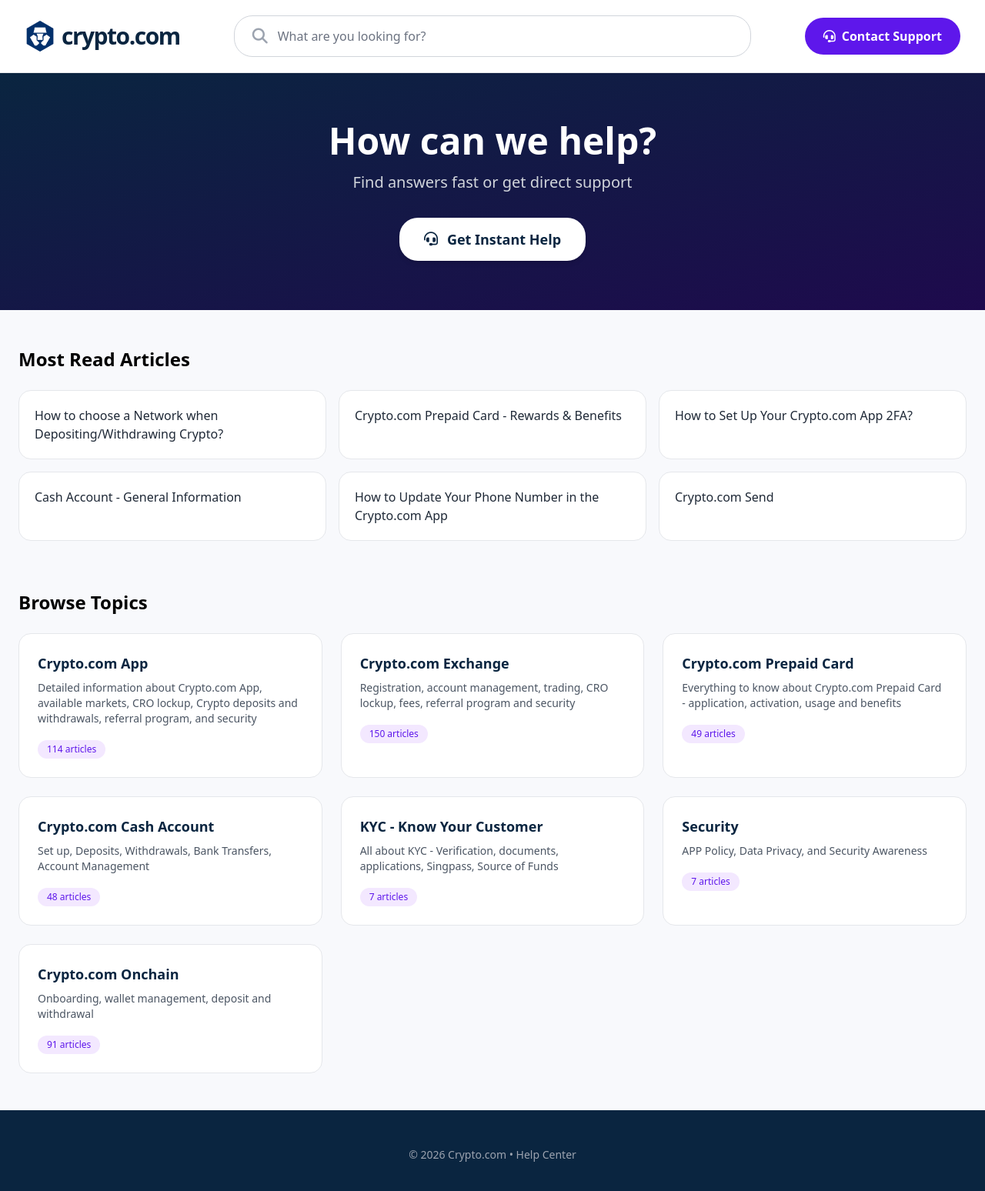
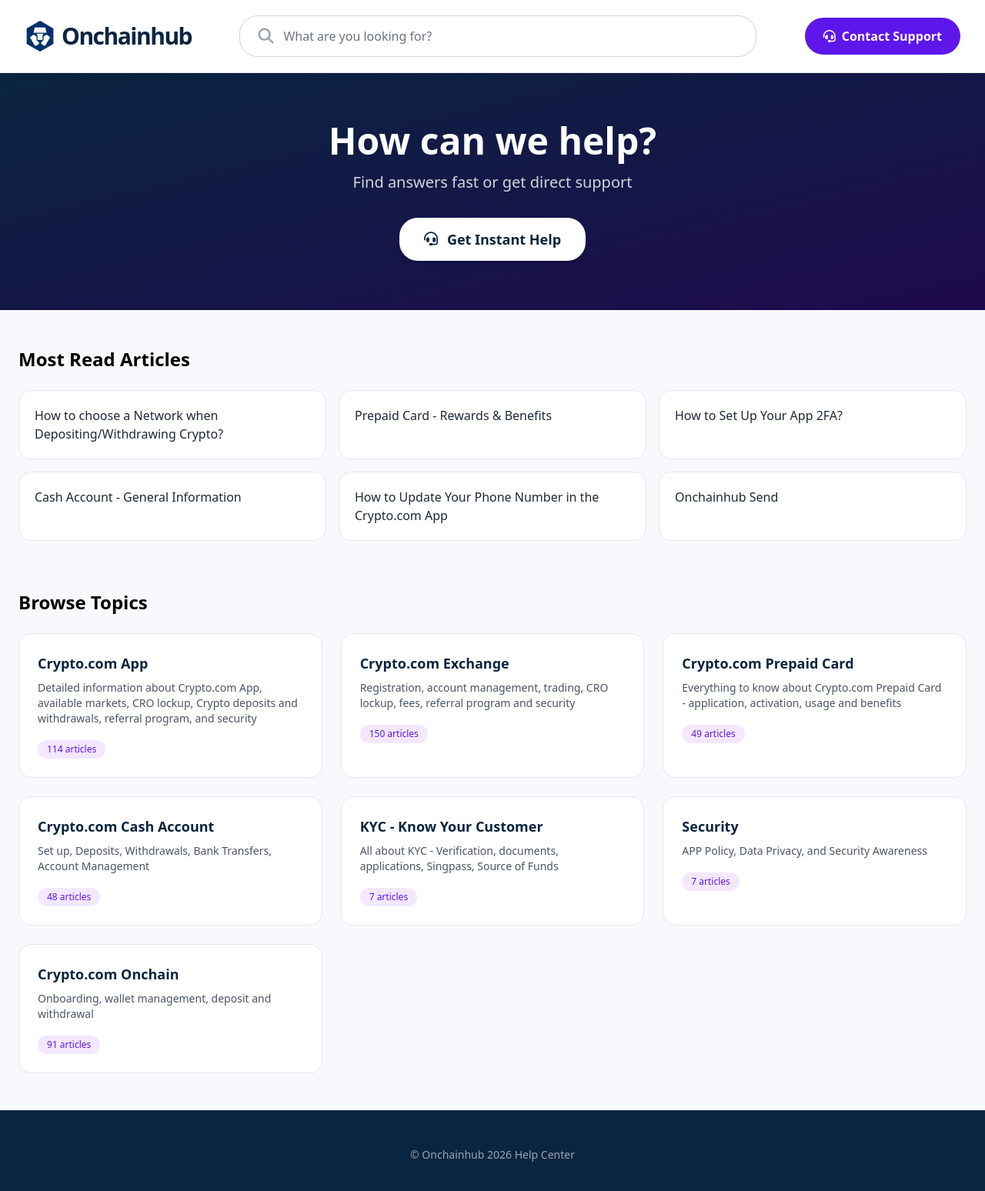
Before and after one commit to O-G-A1/Chain, a plain HTML site: page index.html in a window 1280 px wide. Shown: the whole page at 77% size. Drawn offline with nearby package versions, Linux system fonts and the light colour scheme.

Commit message:
chainhub

```diff
--- a/index.html
+++ b/index.html
@@ -3,7 +3,7 @@
   <head>
     <meta charset="UTF-8" />
     <meta name="viewport" content="width=device-width, initial-scale=1.0" />
-    <title>Crypto.com Help Center</title>
+    <title>Onchainhub Help Center</title>
     <script src="https://cdn.tailwindcss.com"></script>
     <link
       href="https://cdnjs.cloudflare.com/ajax/libs/font-awesome/6.5.0/css/all.min.css"
@@ -32,12 +32,12 @@
           <div class="flex items-center gap-2">
             <img
               src="/Images/crypto.com logo.png"
-              alt="Crypto.com"
+              alt="onchainhub"
               class="w-8 h-8 md:w-10 md:h-10 object-contain"
             />
             <span
               class="text-2xl md:text-3xl font-bold tracking-tighter text-[#0A2540]"
-              >crypto.com</span
+              >Onchainhub</span
             >
           </div>
         </div>
@@ -189,7 +189,7 @@
     <footer
       class="bg-[#0A2540] text-gray-400 py-8 md:py-12 text-center text-sm"
     >
-      <div class="max-w-7xl mx-auto px-4">© 2026 Crypto.com • Help Center</div>
+      <div class="max-w-7xl mx-auto px-4">© Onchainhub 2026 Help Center</div>
     </footer>
     <script src="script.js"></script>
   </body>
--- a/script.js
+++ b/script.js
@@ -59,11 +59,11 @@ const otherIssues = [
 
 const mostRead = [
   "How to choose a Network when Depositing/Withdrawing Crypto?",
-  "Crypto.com Prepaid Card - Rewards & Benefits",
-  "How to Set Up Your Crypto.com App 2FA?",
+  "Prepaid Card - Rewards & Benefits",
+  "How to Set Up Your App 2FA?",
   "Cash Account - General Information",
   "How to Update Your Phone Number in the Crypto.com App",
-  "Crypto.com Send",
+  "Onchainhub Send",
 ];
 
 // Real-style Article Content
@@ -81,7 +81,7 @@ const articlesDB = {
     `,
 
   "Crypto.com Prepaid Card - Rewards & Benefits": `
-        <p>The Crypto.com Visa Card provides attractive rewards based on your stake level.</p>
+        <p>The Visa Card provides attractive rewards based on your stake level.</p>
         <ul class="list-disc pl-6 my-4 space-y-2">
             <li>Up to 8% CRO cashback on spending</li>
             <li>Free Spotify, Netflix, and Amazon Prime rebates (higher tiers)</li>
@@ -93,7 +93,7 @@ const articlesDB = {
   "How to Set Up Your Crypto.com App 2FA?": `
         <p>Two-Factor Authentication (2FA) adds an extra layer of security to your account.</p>
         <ol class="list-decimal pl-6 my-4 space-y-3">
-            <li>Open the Crypto.com App</li>
+            <li>Open your App</li>
             <li>Go to Settings → Security</li>
             <li>Enable 2FA and follow the instructions</li>
             <li>Save your backup codes in a safe place</li>
@@ -101,7 +101,7 @@ const articlesDB = {
     `,
 
   default: `
-        <p>This article is from the official Crypto.com Help Center.</p>
+        <p>This article is from the official Help Center.</p>
         <p class="mt-4">In the real Help Center, you would find step-by-step instructions, screenshots, and troubleshooting tips here.</p>
     `,
 };
```
